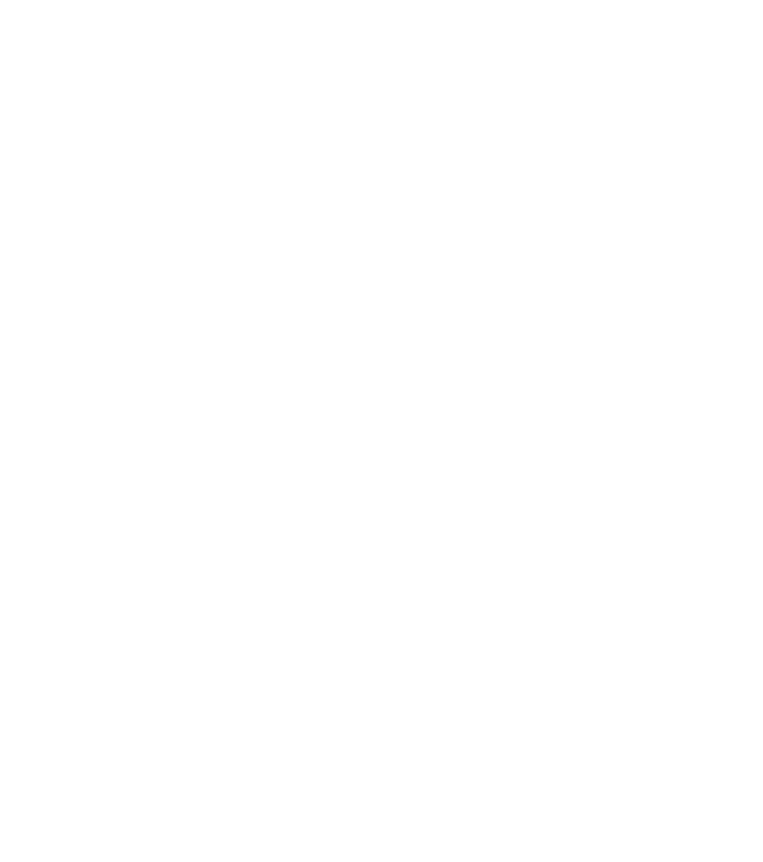
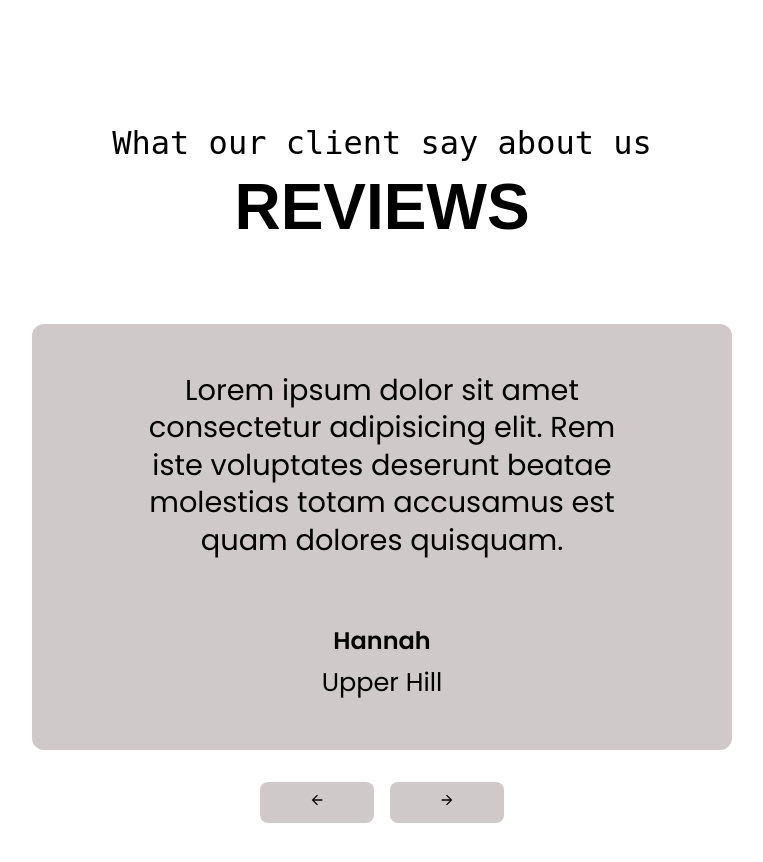
Before and after one commit to hafsa-nuh/E-Commerce-, a React (Create React App) app: page /contact in a window 1280 px wide. Shown: the part 1180-2042 px from the top of the page, without its empty margins (258-1021 px from the left). Before the commit the page ends 1304 px from the top, so only its background shows below. Built offline with nearby package versions, Linux system fonts and the light colour scheme; a web font is replaced by a local one.

Commit message:
Reviews section, title component, dummy data and added dependencies

```diff
--- a/package.json
+++ b/package.json
@@ -13,6 +13,7 @@
     "react-scripts": "5.0.1",
     "react-slick": "^0.29.0",
     "react-toastify": "^9.1.1",
+    "react-transition-group": "^4.4.5",
     "slick-carousel": "^1.8.1",
     "styled-components": "^5.3.6",
     "web-vitals": "^2.1.4"
--- a/src/components/contact/Contact.jsx
+++ b/src/components/contact/Contact.jsx
@@ -3,6 +3,7 @@
 import ContactImage from "./ContactImage";
 import { ToastContainer, toast } from "react-toastify";
 import 'react-toastify/dist/ReactToastify.css';
+import Reviews from "./Reviews";
 
 const FormStyle = styled.form`
   width: 100%;
@@ -97,11 +98,12 @@
                 />
               </label>
             </div>
-            <button type="submit" onClick={notify}>Send</button>
+            <button type="submit" onSubmit={notify}>Send</button>
             <ToastContainer />
           </div>
           <ContactImage />
         </div>
+        <Reviews />
       </FormStyle>
     </>
   );
--- /dev/null
+++ b/src/components/contact/Reviews.jsx
@@ -0,0 +1,150 @@
+import React, { useState } from "react";
+import { CSSTransition, SwitchTransition } from "react-transition-group";
+import styled from "styled-components";
+import ParagraphText from "../footer/ParagraphText";
+import Titles from "./Titles";
+import { MdArrowBack, MdArrowForward } from "react-icons/md";
+import customerReviews from "./customerReviews";
+
+const ReviewSecStyles = styled.div`
+padding: 10rem 0;
+text-align: center;
+.review-wrapper{
+    max-width 700px;
+    margin: 0 auto;
+}
+.review-info{
+    width: 100%
+    heigh: fit-content;
+    padding: 3rem;
+    background-color: rgb(208, 201, 201);
+    border-radius: 12px;
+    margin-top: 5rem;
+}
+.review-desc{
+   .paragraph{
+    text-align: center;
+   }
+}
+.review-name{
+    margin-top: 4rem;
+    font-family: 'Monospace'
+    font-size: 2.2rem;
+}
+.review-title{
+    font-size: 1.6rem;
+    margin-top: 0.3rem;
+}
+.arrows{
+    margin-top: 2rem;
+    display: flex;
+    align-items: center;
+    justify-content: center;
+    svg{
+        width: 50px;
+        pointer-events: none;
+    }
+    .next,
+    .prev{
+        margin: 0 0.5rem;
+        width: fit-content;
+        background-color: rgb(208, 201, 201);
+        padding: .5rem 2rem;
+        border-radius: 8px;
+        cursor: pointer;
+    }
+}
+//The fade class is added by the react switch transition
+.fade-enter{
+    opacity: 0;
+    transform: scale(.96)
+}
+.fade-enter-active{
+    opacity: 1;
+    transform: scale(1)
+    transition: 250ms ease-in;
+    transition-property: opacity, transform;
+}
+.fade-exit{
+    opacity: 1;
+    transform: scale(1)
+}
+.fade-exit-active{
+    opacity: 0;
+    transform: scale(.96)
+    transition: 250ms ease-in opacity;
+    transition-property: opacity, transform;
+}
+`;
+
+export default function Reviews() {
+  const [activeIndex, setActiveIndex] = useState(0);
+  const activeSlide = customerReviews[activeIndex];
+
+  const handlePrev = () =>{
+    if (activeIndex === 0){
+        setActiveIndex(customerReviews.length - 1)
+    }else{
+        setActiveIndex((oldIndex) => oldIndex - 1)
+    }
+  }
+
+  const handleNext = () =>{
+        //check if this is the last slide
+        if (activeIndex >= customerReviews.length - 1){
+            setActiveIndex(0)
+        }else{
+            setActiveIndex((oldIndex) => oldIndex + 1)
+        }
+}
+
+  return (
+    <ReviewSecStyles>
+      <div>
+        <div className="container">
+          <Titles
+            subtitle="What our client say about us"
+            title="Reviews"
+          ></Titles>
+          <div className="review-wrapper">
+            <SwitchTransition>
+              <CSSTransition
+              key={activeSlide.id}
+              timeout = {300}
+              classNames="fade"
+              >
+                <div className="review-info">
+                  <div className="review-desc">
+                    <ParagraphText>{activeSlide.desc}</ParagraphText>
+                  </div>
+                  <h2 className="review-name">{activeSlide.name}</h2>
+                  <p className="review-title">{activeSlide.location}</p>
+                </div>
+              </CSSTransition>
+            </SwitchTransition>
+          </div>
+          <div className="arrows">
+            <div
+              className="prev"
+              onClick={handlePrev}
+              role="button"
+              tabIndex={0}
+              onKeyDown={handlePrev}
+            >
+              <MdArrowBack />
+            </div>
+            <div
+              className="next"
+              onClick={handleNext}
+              role="button"
+              tabIndex={0}
+              onKeyDown={handleNext}
+            >
+              <MdArrowForward />
+            </div>
+          </div>
+        </div>
+      </div>
+    </ReviewSecStyles>
+  );
+}
--- /dev/null
+++ b/src/components/contact/Titles.jsx
@@ -0,0 +1,38 @@
+import React from 'react'
+import styled from 'styled-components'
+
+const TitlesStyle= styled.div
+`
+    text-align: center;
+    p {
+      font-family: 'Monospace';
+      font-size: 2rem;
+    }
+    h2 {
+      font-family: Fantasy;
+      font-size: 4rem;
+      margin-top: 0.5rem;
+      text-transform: uppercase;
+    }
+    @media only screen and (max-width: 768px) {
+      text-align: center;
+      p {
+        font-size: 1.2rem;
+      }
+      h2 {
+        font-size: 3.6rem;
+      }
+    }
+  }
+`;
+//destructuring the heading and subheading and using default values
+function Titles({subtitle = 'short intro', title= 'A Title'}) {
+  return (
+    <TitlesStyle className='section-title'>
+        <p>{subtitle}</p>
+        <h2>{title}</h2>
+    </TitlesStyle>
+  )
+}
+
+export default Titles
--- /dev/null
+++ b/src/components/contact/customerReviews.js
@@ -0,0 +1,28 @@
+const customerReviews = [
+    {
+        id: 1,
+        name: 'Hannah',
+        location: 'Upper Hill',
+        desc: 'Lorem ipsum dolor sit amet consectetur adipisicing elit. Rem iste voluptates deserunt beatae molestias totam accusamus est quam dolores quisquam.'
+      },
+      {
+          id: 2,
+          name: 'Jacky',
+          location: 'Westlands',
+          desc: 'Lorem ipsum dolor sit amet consectetur adipisicing elit. Fugit vero cum architecto recusandae perspiciatis cupiditate saepe sed assumenda. Veniam, magni.'
+        },
+        {
+          id: 3,
+          name: 'Wambui',
+          location: 'Kiambu',
+          desc: 'Lorem ipsum dolor sit amet consectetur adipisicing elit. Nihil molestias laborum facere iure dolor ad quis error porro voluptas vel.'
+        },
+        {
+          id: 4,
+          name: 'Ibrahim',
+          location: 'Mombasa Old Town',
+          desc:  'Quod odit laudantium minus nam, labore atque delectus, perferendis veritatis ullam earum iste et impedit harum nihil numquam quidem, consequuntur esse ipsam provident.'
+        }
+
+]
+export default customerReviews
--- a/src/components/footer/ParagraphText.jsx
+++ b/src/components/footer/ParagraphText.jsx
@@ -13,7 +13,7 @@
 
 export default function ParagraphText({ children }) {
   return (
-    <PStyle>
+    <PStyle className= 'paragraph'>
       <p>{children}</p>
     </PStyle>
   );
--- a/src/pages/Pages.jsx
+++ b/src/pages/Pages.jsx
@@ -7,7 +7,7 @@
 import Checkout from '../components/checkout/Checkout'
 import { products_data } from "../data";
 import Header from "../components/header/Header"
-import Footer from "../components/footer/Footer"
+//import Footer from "../components/footer/Footer"
 
 const Pages = () => {
   const [products,setProducts]=useState(products_data)
@@ -47,7 +47,7 @@
       <Route path="contact" element={<Contact />} />
       <Route path="checkout" element={<Checkout  cartItems={cartItems}/>} />
     </Routes>
-    <Footer />
+    {/* <Footer /> */}
     </>
   );
 };
```
Also changed, not shown: 1 other file (tests, documents, lock files or other folders). Lines whose indentation alone changed are shown as unchanged.
